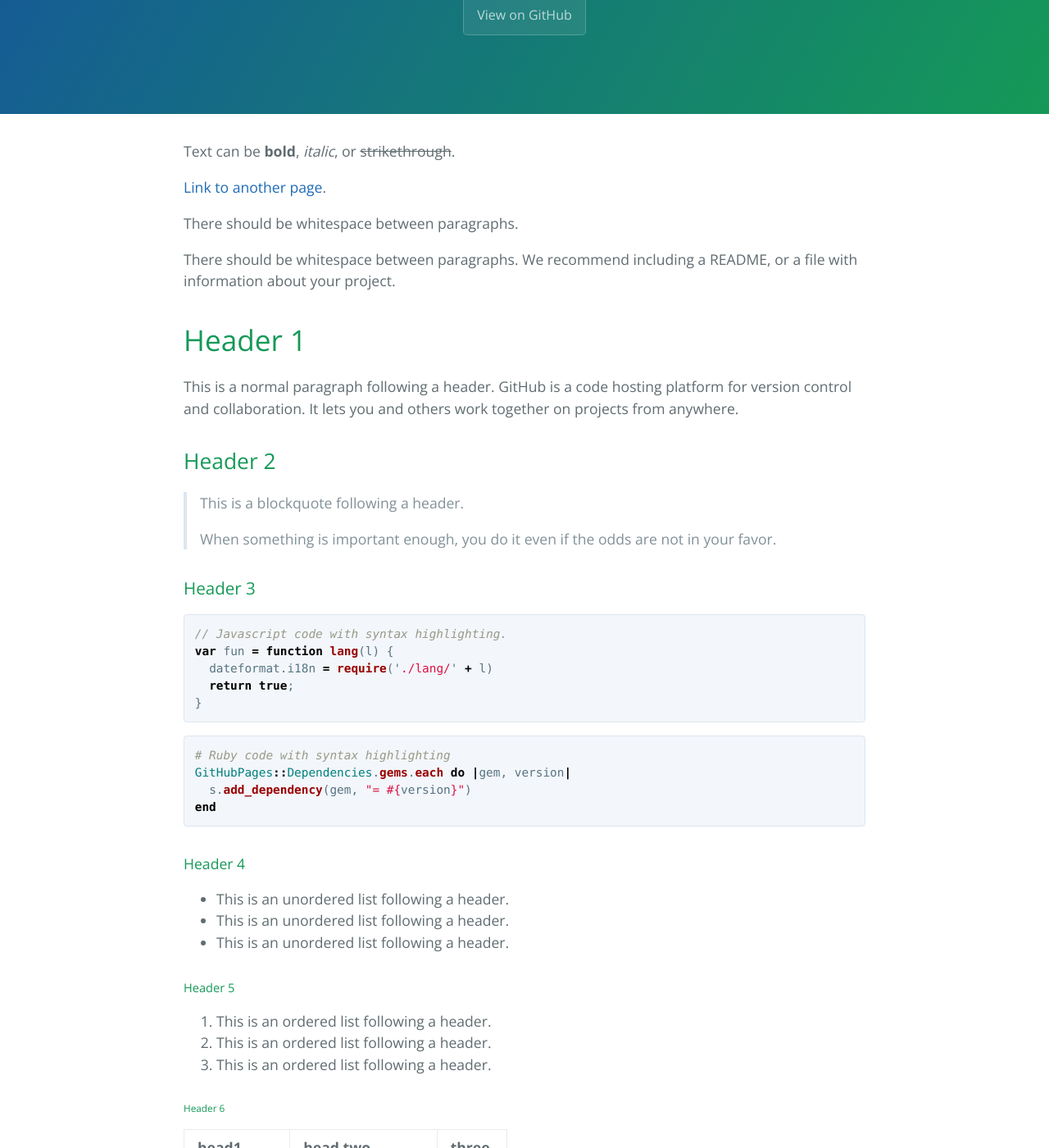
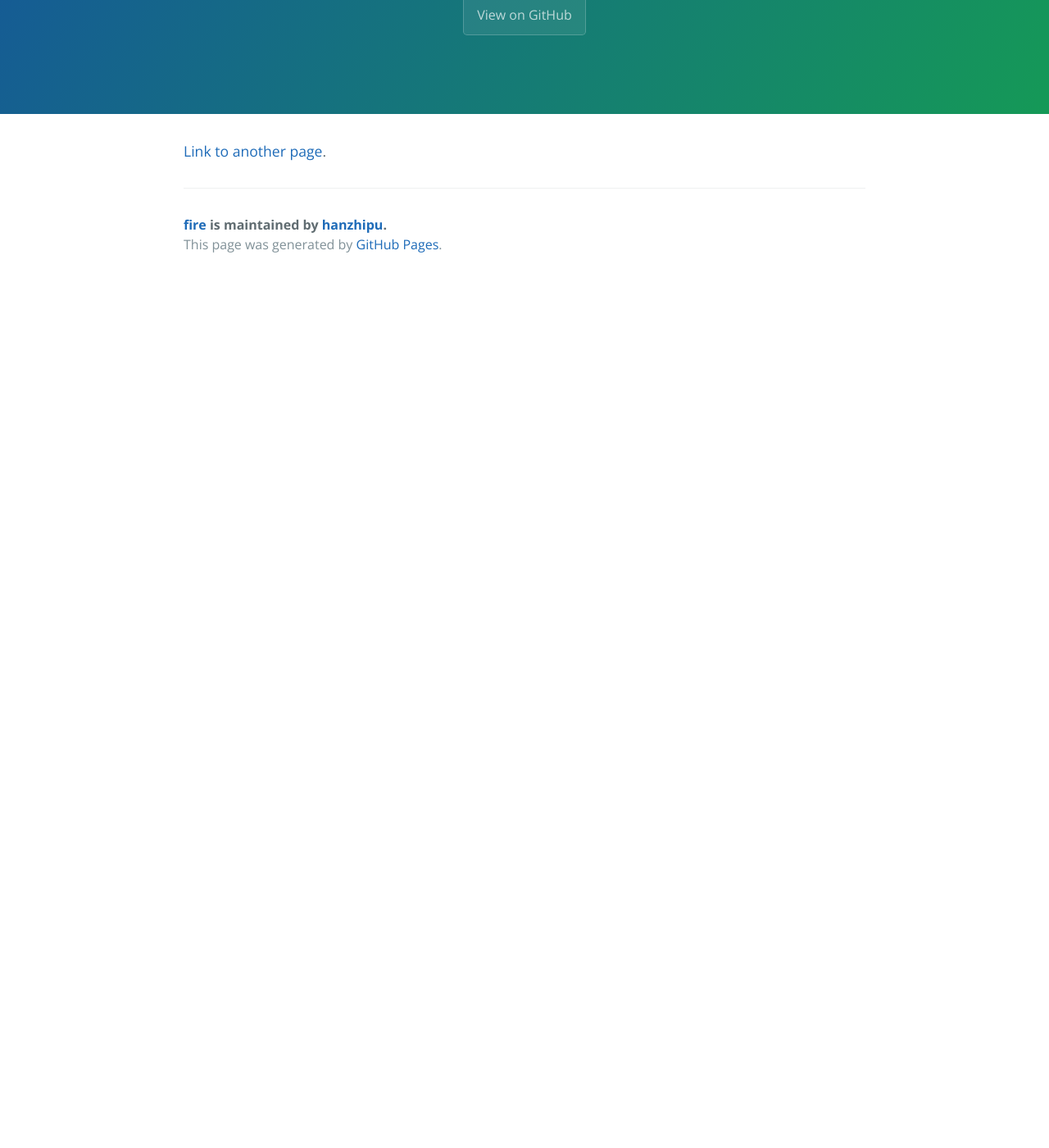
Before and after one commit to hanzhipu/fire, a Jekyll site: the page built from index.md, in a window 1280 px wide and 1400 px high, scrolled down 197 px. Shown: the whole window at 82% size. Built offline with Jekyll 4.4.1, drawn with Linux system fonts in a browser that asks for light colours; our own code applies the rules of GitHub Pages for plain Markdown files; the repository's description, which GitHub fills in, is left out; after the commit the page ends 900 px from its top, so only the background shows below that; some of the changed text lies outside the part shown.

Commit message:
Update index.md

````diff
--- a/index.md
+++ b/index.md
@@ -1,123 +1 @@
----
-layout: default
----
-
-Text can be **bold**, _italic_, or ~~strikethrough~~.
-
 [Link to another page](./another-page.html).
-
-There should be whitespace between paragraphs.
-
-There should be whitespace between paragraphs. We recommend including a README, or a file with information about your project.
-
-# Header 1
-
-This is a normal paragraph following a header. GitHub is a code hosting platform for version control and collaboration. It lets you and others work together on projects from anywhere.
-
-## Header 2
-
-> This is a blockquote following a header.
->
-> When something is important enough, you do it even if the odds are not in your favor.
-
-### Header 3
-
-```js
-// Javascript code with syntax highlighting.
-var fun = function lang(l) {
-  dateformat.i18n = require('./lang/' + l)
-  return true;
-}
-```
-
-```ruby
-# Ruby code with syntax highlighting
-GitHubPages::Dependencies.gems.each do |gem, version|
-  s.add_dependency(gem, "= #{version}")
-end
-```
-
-#### Header 4
-
-*   This is an unordered list following a header.
-*   This is an unordered list following a header.
-*   This is an unordered list following a header.
-
-##### Header 5
-
-1.  This is an ordered list following a header.
-2.  This is an ordered list following a header.
-3.  This is an ordered list following a header.
-
-###### Header 6
-
-| head1        | head two          | three |
-|:-------------|:------------------|:------|
-| ok           | good swedish fish | nice  |
-| out of stock | good and plenty   | nice  |
-| ok           | good `oreos`      | hmm   |
-| ok           | good `zoute` drop | yumm  |
-
-### There's a horizontal rule below this.
-
-* * *
-
-### Here is an unordered list:
-
-*   Item foo
-*   Item bar
-*   Item baz
-*   Item zip
-
-### And an ordered list:
-
-1.  Item one
-1.  Item two
-1.  Item three
-1.  Item four
-
-### And a nested list:
-
-- level 1 item
-  - level 2 item
-  - level 2 item
-    - level 3 item
-    - level 3 item
-- level 1 item
-  - level 2 item
-  - level 2 item
-  - level 2 item
-- level 1 item
-  - level 2 item
-  - level 2 item
-- level 1 item
-
-### Small image
-
-![Octocat](https://assets-cdn.github.com/images/icons/emoji/octocat.png)
-
-### Large image
-
-![Branching](https://guides.github.com/activities/hello-world/branching.png)
-
-
-### Definition lists can be used with HTML syntax.
-
-<dl>
-<dt>Name</dt>
-<dd>Godzilla</dd>
-<dt>Born</dt>
-<dd>1952</dd>
-<dt>Birthplace</dt>
-<dd>Japan</dd>
-<dt>Color</dt>
-<dd>Green</dd>
-</dl>
-
-```
-Long, single-line code blocks should not wrap. They should horizontally scroll if they are too long. This line should be long enough to demonstrate this.
-```
-
-```
-The final element.
-```
````
